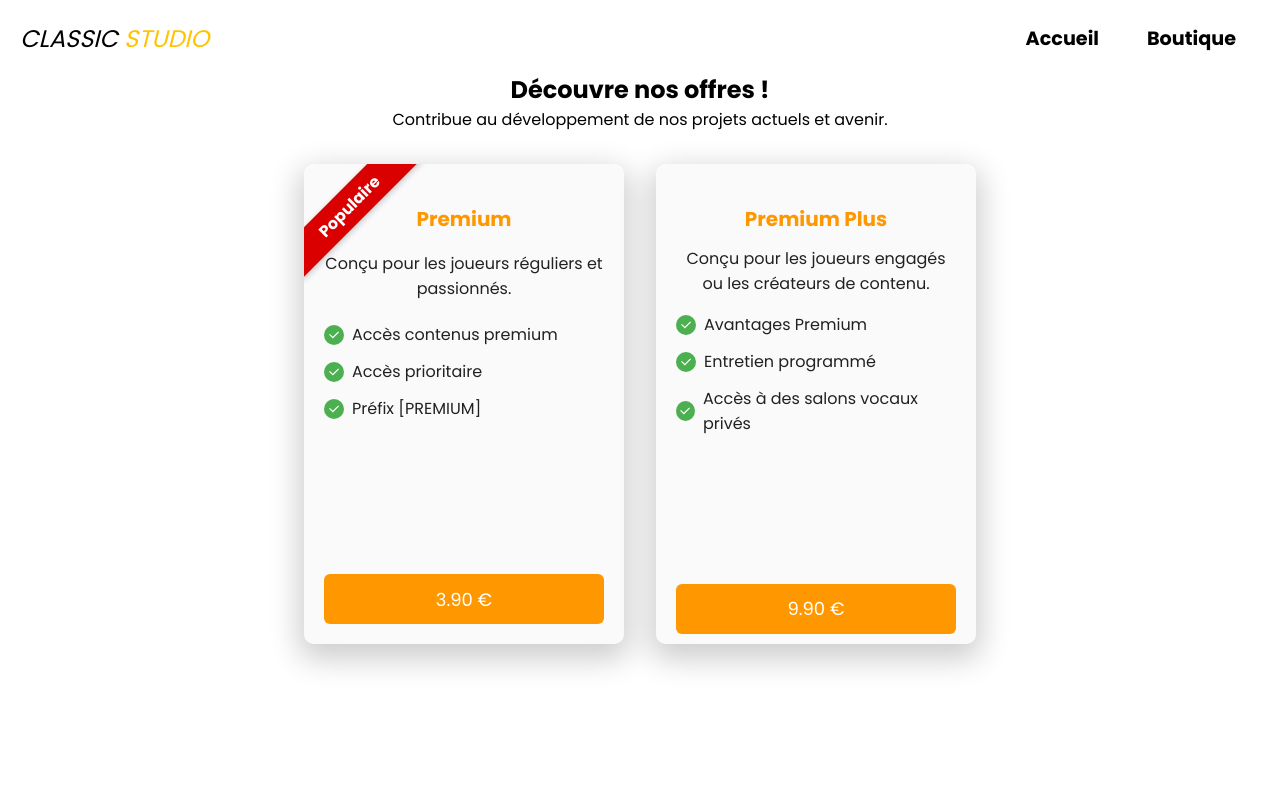
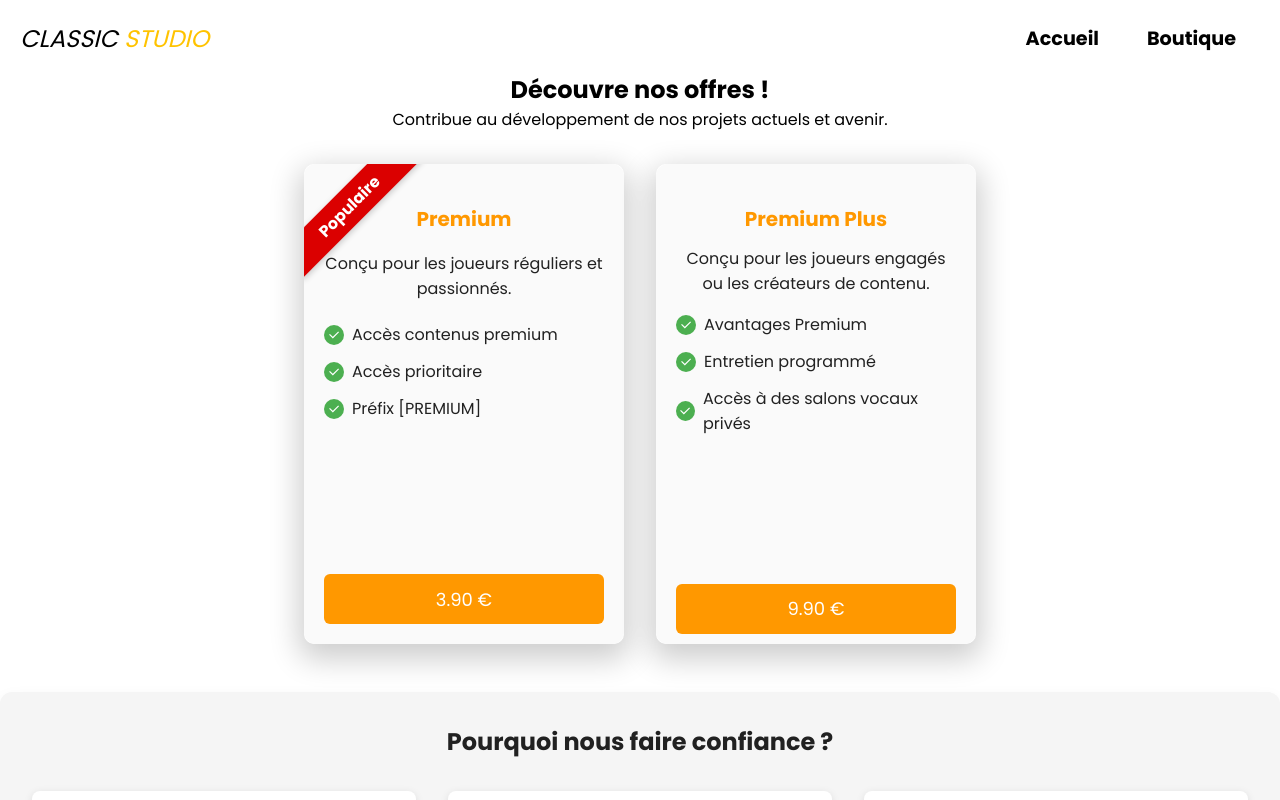
Before and after one commit to JesseeDantonio/classic-web, a Nuxt app: page /shop in a window 1280 px wide. Shown: the top 800 px of the page. Built offline with nearby package versions, Linux system fonts and the light colour scheme.

Commit message:
feat: ajout du composant Reassurance dans la page boutique pour qu'il prenne effet

```diff
--- a/pages/shop.vue
+++ b/pages/shop.vue
@@ -5,6 +5,7 @@
         </template>
         <template v-slot:main>
             <ShopDiscover title="Découvre nos offres !" description="Contribue au développement de nos projets actuels et avenir."></ShopDiscover>
+            <Reassurance></Reassurance>
         </template>
         <template v-slot:footer>
             <Links></Links>
@@ -17,4 +18,5 @@ import Layout from '../components/Layout.vue';
 import Navbar from '../components/Navbar.vue';
 import Links from '../components/Links.vue';
 import ShopDiscover from '@/components/ShopDiscover.vue';
+import Reassurance from '@/components/Reassurance.vue'
 </script>
```
